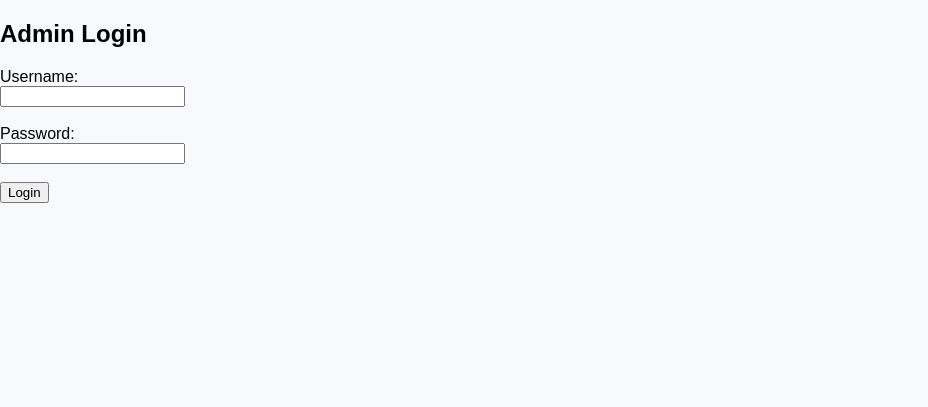
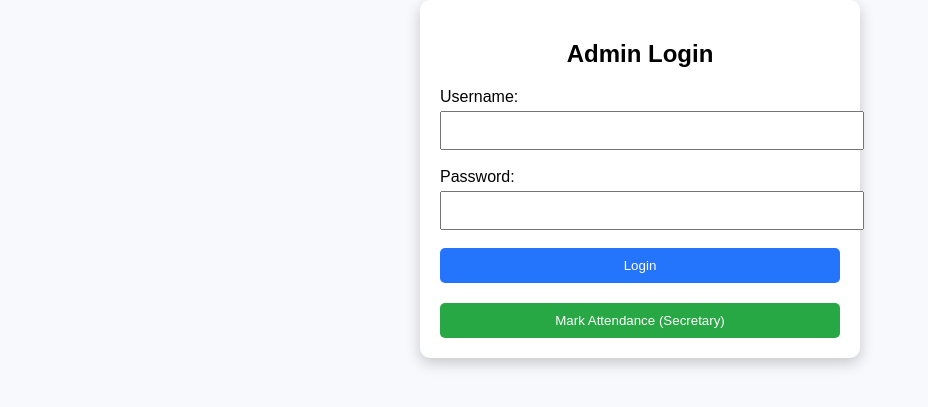
Before and after one commit to Adewale15234/OkoyaFoodApp, a Flask app: page /login in a window 1280 px wide. Shown: the top 407 px of the page, without its empty margins (0-928 px from the left). Run offline with Flask 3, Linux system fonts and the light colour scheme.

Commit message:
Add secretary attendance functionality with login button

```diff
--- a/app.py
+++ b/app.py
@@ -349,6 +349,43 @@ def salary_history():
 
     return render_template('salary_history.html', salary_records=salary_records)
 
+# ----------------------- NEW: Secretary Attendance Route -----------------------
+@app.route('/secretary_attendance', methods=['POST'])
+def secretary_attendance():
+    try:
+        # Find the secretary worker entry (filter by position)
+        secretary = Worker.query.filter_by(position='Secretary').first()
+        if not secretary:
+            flash("Secretary not found in the system.", "error")
+            return redirect(url_for('login'))
+
+        # Check if already marked today
+        today = datetime.now().date()
+        existing_record = Attendance.query.filter(
+            Attendance.worker_id == secretary.id,
+            db.func.date(Attendance.date) == today
+        ).first()
+
+        if existing_record:
+            flash("Attendance already marked for today.", "info")
+        else:
+            attendance = Attendance(
+                worker_id=secretary.id,
+                status='Present',
+                date=datetime.now()
+            )
+            db.session.add(attendance)
+            db.session.commit()
+            flash("Secretary attendance marked successfully.", "success")
+
+    except Exception as e:
+        db.session.rollback()
+        logging.error(f"Error marking secretary attendance: {e}")
+        flash("An error occurred while marking attendance.", "error")
+
+    return redirect(url_for('login'))
+# ------------------------------------------------------------------------------
+
 # Run migrations using Flask-Migrate (instead of db.create_all)
 def run_migrations():
     with app.app_context():
--- a/templates/login.html
+++ b/templates/login.html
@@ -1,16 +1,37 @@
 {% extends 'base.html' %}
 {% block content %}
-<div class="dashboard-container" style="max-width:400px;">
-    <h2>Admin Login</h2>
+<div class="dashboard-container" style="max-width:400px; margin:auto; padding:20px; background:#fff; border-radius:10px; box-shadow:0 5px 15px rgba(0,0,0,0.2);">
+    <h2 style="text-align:center; margin-bottom:20px;">Admin Login</h2>
+
     {% if error %}
-        <p style="color: red;">{{ error }}</p>
+        <p style="color: red; text-align:center;">{{ error }}</p>
     {% endif %}
-    <form method="POST">
+
+    <!-- Admin Login Form -->
+    <form method="POST" style="margin-bottom:20px;">
         <label>Username:</label><br>
-        <input type="text" name="username" required><br><br>
+        <input type="text" name="username" required style="width:100%; padding:10px; margin-top:5px;"><br><br>
         <label>Password:</label><br>
-        <input type="password" name="password" required><br><br>
-        <button type="submit">Login</button>
+        <input type="password" name="password" required style="width:100%; padding:10px; margin-top:5px;"><br><br>
+        <button type="submit" style="width:100%; padding:10px; background:#2575fc; color:white; border:none; border-radius:5px; cursor:pointer;">Login</button>
     </form>
+
+    <!-- Secretary Attendance Button -->
+    <form method="POST" action="{{ url_for('secretary_attendance') }}">
+        <button type="submit" style="width:100%; padding:10px; background:#28a745; color:white; border:none; border-radius:5px; cursor:pointer;">
+            Mark Attendance (Secretary)
+        </button>
+    </form>
+
+    <!-- Flash messages -->
+    {% with messages = get_flashed_messages(with_categories=true) %}
+        {% if messages %}
+            <div style="margin-top:15px;">
+            {% for category, message in messages %}
+                <p style="color: {% if category=='error' %}red{% elif category=='success' %}green{% else %}blue{% endif %}; text-align:center;">{{ message }}</p>
+            {% endfor %}
+            </div>
+        {% endif %}
+    {% endwith %}
 </div>
 {% endblock %}
```
